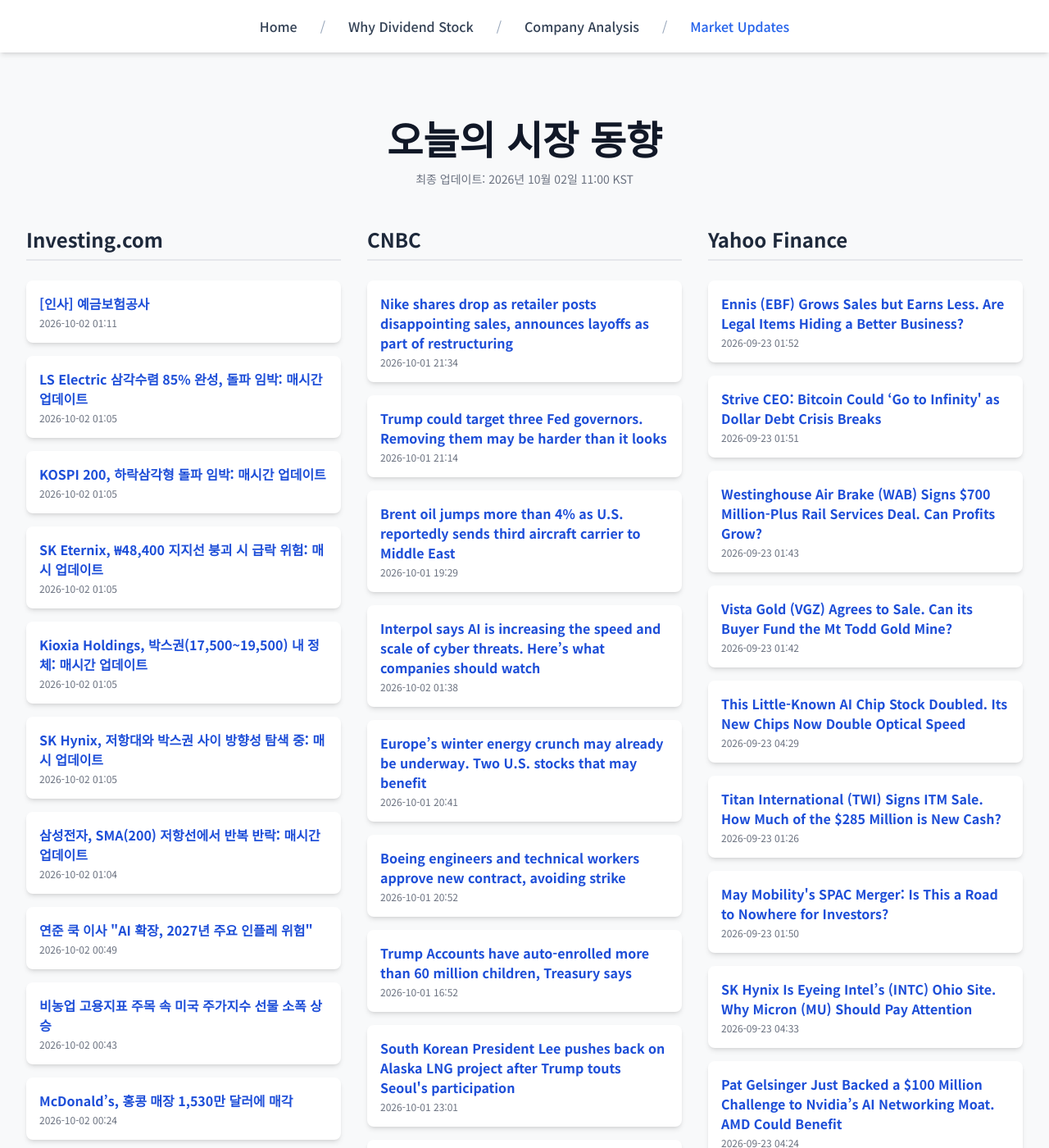
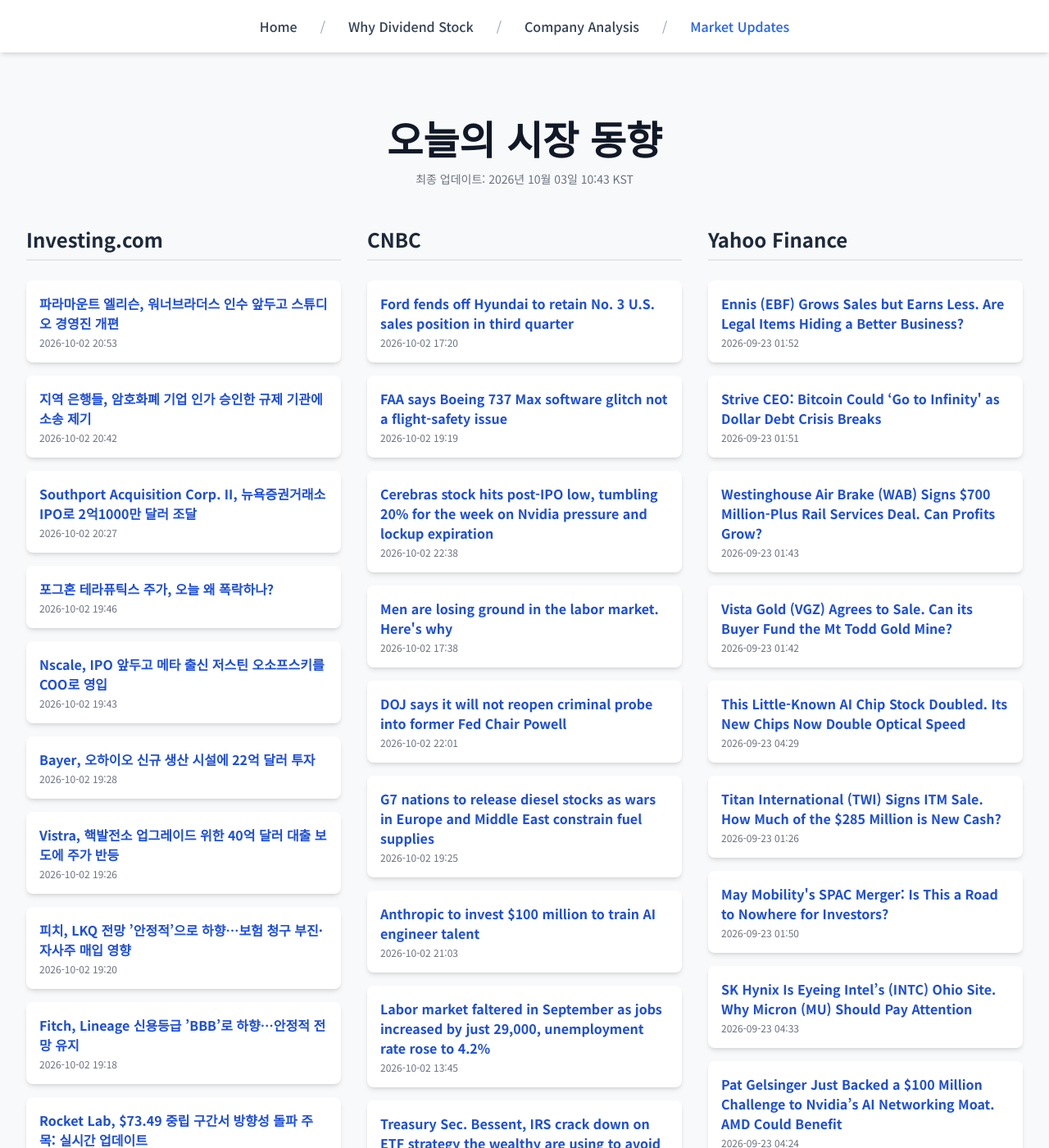
Before and after one commit to Kay-Hwang/my-company-analysis, a Jekyll site: the page built from market-updates.html, in a window 1280 px wide and 1400 px high. Shown: the whole window at 82% size. Built offline with Jekyll 4.4.1, drawn with Linux system fonts in a browser that asks for light colours; nearby versions of some CDN libraries; a script that is not in the unit is left out; some of the changed text lies outside the part shown.

Commit message:
Update daily data

```diff
--- a/_data/latest_data.json
+++ b/_data/latest_data.json
@@ -1,128 +1,128 @@
 {
-  "lastUpdated": "2026년 10월 02일 11:00 KST",
+  "lastUpdated": "2026년 10월 03일 10:43 KST",
   "news": {
     "investing": [
       {
-        "title": "[인사] 예금보험공사",
-        "link": "https://kr.investing.com/news/stock-market-news/article-2114182",
-        "pubDate": "2026-10-02 01:11:30",
-        "summary": "[인사] 예금보험공사"
+        "title": "파라마운트 엘리슨, 워너브라더스 인수 앞두고 스튜디오 경영진 개편",
+        "link": "https://kr.investing.com/news/stock-market-news/article-2115217",
+        "pubDate": "2026-10-02 20:53:13",
+        "summary": "파라마운트 엘리슨, 워너브라더스 인수 앞두고 스튜디오 경영진 개편"
       },
       {
-        "title": "LS Electric 삼각수렴 85% 완성, 돌파 임박: 매시간 업데이트",
-        "link": "https://kr.investing.com/news/stock-market-news/article-93CH-2107610",
-        "pubDate": "2026-10-02 01:05:18",
-        "summary": "LS Electric 삼각수렴 85% 완성, 돌파 임박: 매시간 업데이트"
+        "title": "지역 은행들, 암호화폐 기업 인가 승인한 규제 기관에 소송 제기",
+        "link": "https://kr.investing.com/news/stock-market-news/article-93CH-2115213",
+        "pubDate": "2026-10-02 20:42:00",
+        "summary": "지역 은행들, 암호화폐 기업 인가 승인한 규제 기관에 소송 제기"
       },
       {
-        "title": "KOSPI 200, 하락삼각형 돌파 임박: 매시간 업데이트",
-        "link": "https://kr.investing.com/news/stock-market-news/article-93CH-2107609",
-        "pubDate": "2026-10-02 01:05:10",
-        "summary": "KOSPI 200, 하락삼각형 돌파 임박: 매시간 업데이트"
+        "title": "Southport Acquisition Corp. II, 뉴욕증권거래소 IPO로 2억1000만 달러 조달",
+        "link": "https://kr.investing.com/news/stock-market-news/article-432SI-2115206",
+        "pubDate": "2026-10-02 20:27:03",
+        "summary": "Southport Acquisition Corp. II, 뉴욕증권거래소 IPO로 2억1000만 달러 조달"
       },
       {
-        "title": "SK Eternix, ₩48,400 지지선 붕괴 시 급락 위험: 매시 업데이트",
-        "link": "https://kr.investing.com/news/stock-market-news/article-93CH-2107608",
-        "pubDate": "2026-10-02 01:05:09",
-        "summary": "SK Eternix, ₩48,400 지지선 붕괴 시 급락 위험: 매시 업데이트"
+        "title": "포그혼 테라퓨틱스 주가, 오늘 왜 폭락하나?",
+        "link": "https://kr.investing.com/news/stock-market-news/article-93CH-2115190",
+        "pubDate": "2026-10-02 19:46:35",
+        "summary": "포그혼 테라퓨틱스 주가, 오늘 왜 폭락하나?"
       },
       {
-        "title": "Kioxia Holdings, 박스권(17,500~19,500) 내 정체: 매시간 업데이트",
-        "link": "https://kr.investing.com/news/stock-market-news/article-93CH-2107607",
-        "pubDate": "2026-10-02 01:05:05",
-        "summary": "Kioxia Holdings, 박스권(17,500~19,500) 내 정체: 매시간 업데이트"
+        "title": "Nscale, IPO 앞두고 메타 출신 저스틴 오소프스키를 COO로 영입",
+        "link": "https://kr.investing.com/news/stock-market-news/article-2115189",
+        "pubDate": "2026-10-02 19:43:26",
+        "summary": "Nscale, IPO 앞두고 메타 출신 저스틴 오소프스키를 COO로 영입"
       },
       {
-        "title": "SK Hynix, 저항대와 박스권 사이 방향성 탐색 중: 매시 업데이트",
-        "link": "https://kr.investing.com/news/stock-market-news/article-93CH-2107605",
-        "pubDate": "2026-10-02 01:05:03",
-        "summary": "SK Hynix, 저항대와 박스권 사이 방향성 탐색 중: 매시 업데이트"
+        "title": "Bayer, 오하이오 신규 생산 시설에 22억 달러 투자",
+        "link": "https://kr.investing.com/news/stock-market-news/article-93CH-2115186",
+        "pubDate": "2026-10-02 19:28:56",
+        "summary": "Bayer, 오하이오 신규 생산 시설에 22억 달러 투자"
       },
       {
-        "title": "삼성전자, SMA(200) 저항선에서 반복 반락: 매시간 업데이트",
-        "link": "https://kr.investing.com/news/stock-market-news/article-93CH-2107606",
-        "pubDate": "2026-10-02 01:04:55",
-        "summary": "삼성전자, SMA(200) 저항선에서 반복 반락: 매시간 업데이트"
+        "title": "Vistra, 핵발전소 업그레이드 위한 40억 달러 대출 보도에 주가 반등",
+        "link": "https://kr.investing.com/news/stock-market-news/article-2115184",
+        "pubDate": "2026-10-02 19:26:31",
+        "summary": "Vistra, 핵발전소 업그레이드 위한 40억 달러 대출 보도에 주가 반등"
       },
       {
-        "title": "연준 쿡 이사 \"AI 확장, 2027년 주요 인플레 위험\"",
-        "link": "https://kr.investing.com/news/stock-market-news/article-93CH-2114177",
-        "pubDate": "2026-10-02 00:49:09",
-        "summary": "연준 쿡 이사 \"AI 확장, 2027년 주요 인플레 위험\""
+        "title": "피치, LKQ 전망 ’안정적’으로 하향…보험 청구 부진·자사주 매입 영향",
+        "link": "https://kr.investing.com/news/stock-market-news/article-2115182",
+        "pubDate": "2026-10-02 19:20:47",
+        "summary": "피치, LKQ 전망 ’안정적’으로 하향…보험 청구 부진·자사주 매입 영향"
       },
       {
-        "title": "비농업 고용지표 주목 속 미국 주가지수 선물 소폭 상승",
-        "link": "https://kr.investing.com/news/stock-market-news/article-2114175",
-        "pubDate": "2026-10-02 00:43:53",
-        "summary": "비농업 고용지표 주목 속 미국 주가지수 선물 소폭 상승"
+        "title": "Fitch, Lineage 신용등급 ’BBB’로 하향…안정적 전망 유지",
+        "link": "https://kr.investing.com/news/stock-market-news/article-2115181",
+        "pubDate": "2026-10-02 19:18:00",
+        "summary": "Fitch, Lineage 신용등급 ’BBB’로 하향…안정적 전망 유지"
       },
       {
-        "title": "McDonald’s, 홍콩 매장 1,530만 달러에 매각",
-        "link": "https://kr.investing.com/news/stock-market-news/article-93CH-2114162",
-        "pubDate": "2026-10-02 00:24:47",
-        "summary": "McDonald’s, 홍콩 매장 1,530만 달러에 매각"
+        "title": "Rocket Lab, $73.49 중립 구간서 방향성 돌파 주목: 실시간 업데이트",
+        "link": "https://kr.investing.com/news/stock-market-news/article-93CH-2108723",
+        "pubDate": "2026-10-02 19:15:58",
+        "summary": "Rocket Lab, $73.49 중립 구간서 방향성 돌파 주목: 실시간 업데이트"
       }
     ],
     "cnbc": [
       {
-        "title": "Nike shares drop as retailer posts disappointing sales, announces layoffs as part of restructuring",
-        "link": "https://www.cnbc.com/2026/10/01/nike-nke-q1-2027-earnings.html",
-        "pubDate": "Thu, 01 Oct 2026 21:34:44 GMT",
-        "summary": "Nike is expected to post another quarter of declining sales as the company tries to turn around its business and regain growth in China."
+        "title": "Ford fends off Hyundai to retain No. 3 U.S. sales position in third quarter",
+        "link": "https://www.cnbc.com/2026/10/02/ford-q3-sales.html",
+        "pubDate": "Fri, 02 Oct 2026 17:20:33 GMT",
+        "summary": "Ford on Friday reported a year-over-year sales decline of 6.6% during the third quarter to 507,395 light-duty vehicles."
       },
       {
-        "title": "Trump could target three Fed governors. Removing them may be harder than it looks",
-        "link": "https://www.cnbc.com/2026/10/01/trump-fed-powell-lisa-cook-michael-barr-removal.html",
-        "pubDate": "Thu, 01 Oct 2026 21:14:49 GMT",
-        "summary": "Trump could seek to remove Jerome Powell, Lisa Cook and Michael Barr from the Federal Reserve, but court rulings and lengthy litigation could limit him."
+        "title": "FAA says Boeing 737 Max software glitch not a flight-safety issue",
+        "link": "https://www.cnbc.com/2026/10/02/faa-says-boeing-737-max-10-software-glitch-not-a-flight-safety-issue.html",
+        "pubDate": "Fri, 02 Oct 2026 19:19:15 GMT",
+        "summary": "The FAA on Monday said it was reviewing the software glitch, which could affect procedures during certain landings."
       },
       {
-        "title": "Brent oil jumps more than 4% as U.S. reportedly sends third aircraft carrier to Middle East",
-        "link": "https://www.cnbc.com/2026/10/01/oil-prices-today-wti-brent.html",
-        "pubDate": "Thu, 01 Oct 2026 19:29:26 GMT",
-        "summary": "Oil prices rose sharply Thursday following a report the U.S. is sending a third aircraft carrier strike group to the Middle East."
+        "title": "Cerebras stock hits post-IPO low, tumbling 20% for the week on Nvidia pressure and lockup expiration",
+        "link": "https://www.cnbc.com/2026/10/02/cerebras-stock-hits-post-ipo-low-on-nvidia-pressure-lockup-expiration.html",
+        "pubDate": "Fri, 02 Oct 2026 22:38:49 GMT",
+        "summary": "Cerebras shares hit an all-time low due to pressure from chip giant Nvidia, plus a post-lockup selloff."
       },
       {
-        "title": "Interpol says AI is increasing the speed and scale of cyber threats. Here’s what companies should watch",
-        "link": "https://www.cnbc.com/2026/10/02/interpol-cyberattack-cyberthreat-agentic-ai.html",
-        "pubDate": "Fri, 02 Oct 2026 01:38:13 GMT",
-        "summary": "An Interpol executive warns AI is making existing cyber threats faster and harder to detect, while companies face new risks from the rise of agentic AI."
+        "title": "Men are losing ground in the labor market. Here's why",
+        "link": "https://www.cnbc.com/2026/10/02/men-labor-market-jobs-report.html",
+        "pubDate": "Fri, 02 Oct 2026 17:38:59 GMT",
+        "summary": "Women outnumbered men in the workforce for eight straight months as of September, according to one analysis."
       },
       {
-        "title": "Europe’s winter energy crunch may already be underway. Two U.S. stocks that may benefit",
-        "link": "https://www.cnbc.com/2026/10/01/europes-winter-energy-crunch-may-already-be-underway-two-us-stocks-that-may-benefit.html",
-        "pubDate": "Thu, 01 Oct 2026 20:41:38 GMT",
-        "summary": "BP's largest oil discovery in 25 years. What it means for the stock."
+        "title": "DOJ says it will not reopen criminal probe into former Fed Chair Powell",
+        "link": "https://www.cnbc.com/2026/10/02/doj-says-it-will-not-reopen-criminal-probe-into-former-fed-chair-powell.html",
+        "pubDate": "Fri, 02 Oct 2026 22:01:17 GMT",
+        "summary": "The confirmation comes after the Fed's inspector general report that said there were no grounds for a criminal referral over the mismanaged headquarters renovation."
       },
       {
-        "title": "Boeing engineers and technical workers approve new contract, avoiding strike",
-        "link": "https://www.cnbc.com/2026/10/01/boeing-contract-engineers-technical-workers.html",
-        "pubDate": "Thu, 01 Oct 2026 20:52:52 GMT",
-        "summary": "The work group comprises Boeing's largest white-collar union."
+        "title": "G7 nations to release diesel stocks as wars in Europe and Middle East constrain fuel supplies",
+        "link": "https://www.cnbc.com/2026/10/02/diesel-oil-trump-europe-export-ban.html",
+        "pubDate": "Fri, 02 Oct 2026 19:25:36 GMT",
+        "summary": "EU countries are set for crisis talks on soaring diesel prices, with officials warning a U.S. export ban could hurt Europe’s economic outlook."
       },
       {
-        "title": "Trump Accounts have auto-enrolled more than 60 million children, Treasury says",
-        "link": "https://www.cnbc.com/2026/10/01/treasury-trump-accounts-auto-enroll-more-than-60-million-children.html",
-        "pubDate": "Thu, 01 Oct 2026 16:52:22 GMT",
-        "summary": "More than 60 million children have been automatically enrolled in Trump Accounts, according to a Treasury Department announcement exclusively provided to CNBC."
+        "title": "Anthropic to invest $100 million to train AI engineer talent",
+        "link": "https://www.cnbc.com/2026/10/02/anthropic-to-invest-100-million-to-train-ai-engineer-talent.html",
+        "pubDate": "Fri, 02 Oct 2026 21:03:06 GMT",
+        "summary": "Anthropic will invest $100 million to train nearly 10,000 AI engineers, partnering with a number of consulting firms."
       },
       {
-        "title": "South Korean President Lee pushes back on Alaska LNG project after Trump touts Seoul's participation",
-        "link": "https://www.cnbc.com/2026/10/01/trump-south-korea-investment-alaska-lng-nuclear-power.html",
-        "pubDate": "Thu, 01 Oct 2026 23:01:03 GMT",
-        "summary": "The U.S. announced plans for up to $200 billion in South Korean investment, though Seoul has yet to finalize the participation in the Alaska LNG project."
+        "title": "Labor market faltered in September as jobs increased by just 29,000, unemployment rate rose to 4.2%",
+        "link": "https://www.cnbc.com/2026/10/02/jobs-report-september-2026.html",
+        "pubDate": "Fri, 02 Oct 2026 13:45:58 GMT",
+        "summary": "Nonfarm payrolls rose by just 29,000 in September, well below the 84,000 forecast, and the unemployment rate rose to 4.2%, the Bureau of Labor Statistics said."
       },
       {
-        "title": "Treasury yields fall from multiyear highs",
-        "link": "https://www.cnbc.com/2026/10/01/us-treasury-bond-yield.html",
-        "pubDate": "Thu, 01 Oct 2026 21:17:31 GMT",
-        "summary": "Treasury yields were higher on Thursday as investors kept selling government debt."
+        "title": "Treasury Sec. Bessent, IRS crack down on ETF strategy the wealthy are using to avoid capital gains taxes",
+        "link": "https://www.cnbc.com/2026/10/02/treasury-irs-capital-gains-income-tax-section-351-warning.html",
+        "pubDate": "Fri, 02 Oct 2026 13:48:40 GMT",
+        "summary": "The IRS and Treasury issued a warning this week on an ETF strategy wealthy investors have been using to shield capital gains income from taxes."
       },
       {
-        "title": "Treasury sanctions operation targets Iran's auto, rail industries in latest economic attack",
-        "link": "https://www.cnbc.com/2026/10/01/treasury-sanctions-iran-auto-rail.html",
-        "pubDate": "Thu, 01 Oct 2026 18:37:16 GMT",
-        "summary": "\"Operation Economic Outcast\" was touted by President Donald Trump as Iran's \"economic D-Day\" when Treasury Secretary Scott Bessent unveiled it in August."
+        "title": "Your health insurance premiums may take a big jump in 2027 — here's why",
+        "link": "https://www.cnbc.com/2026/10/02/health-insurance-premiums-2027-inflation-aca-obamacare.html",
+        "pubDate": "Fri, 02 Oct 2026 16:26:57 GMT",
+        "summary": "Many consumers are likely on the hook for an increase of about 10% or more in 2027, experts said."
       }
     ],
     "yahoo": [
```
